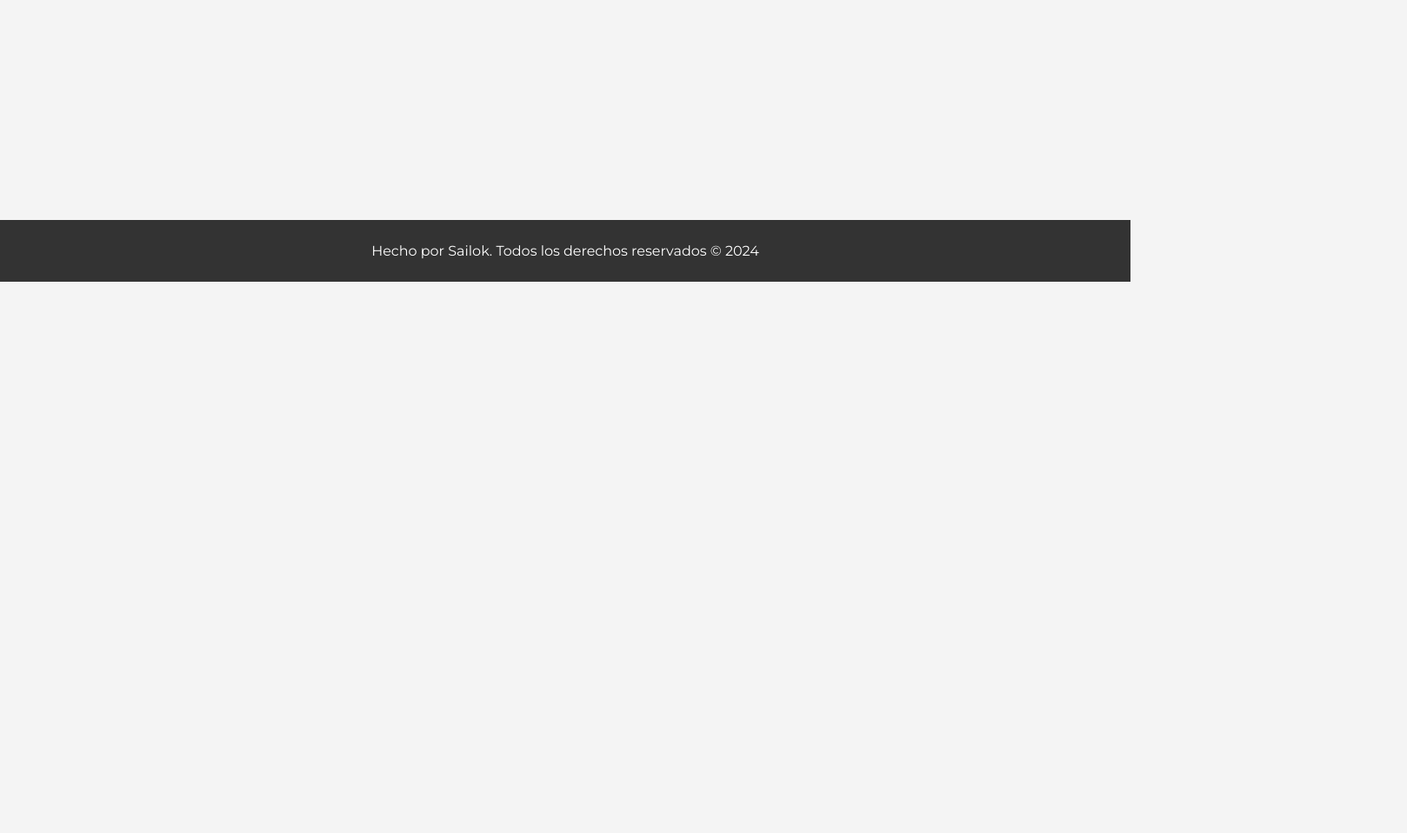
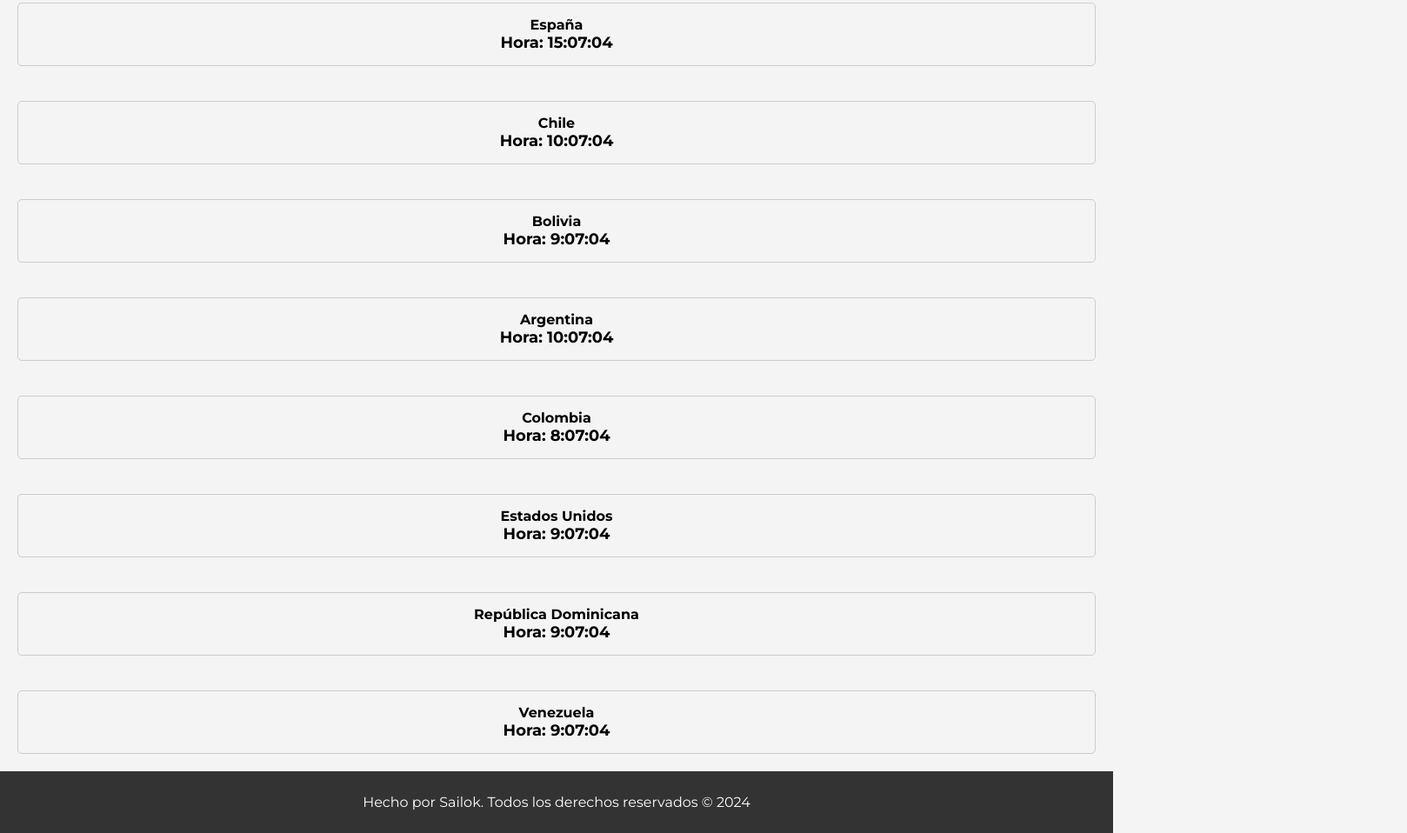
Before and after one commit to Sailok25/ChronoHub, a plain HTML site: page index.html in a window 1280 px wide. Shown: the part 476-1434 px from the top of the page at 87% size, 1618 px wide, since content can reach past the window. Before the commit the page ends 800 px from the top, so only its background shows below. Drawn offline with Linux system fonts and the light colour scheme; a web font is replaced by a local one.

Commit message:
Update main.css

```diff
--- a/main.css
+++ b/main.css
@@ -79,7 +79,7 @@ header {
 /* Apartado del MAIN */
 main {
     display: flex;
-    flex-wrap: no-wrap;
+    flex-wrap: wrap;
     justify-content: space-around;
     margin-top: 120px;
 }
@@ -114,9 +114,6 @@ footer {
     color: #fff;
     text-align: center;
     padding: 10px;
-    position: fixed;
-    bottom: 0;
-    width: 100%;
 }
 
 /* Estilos específicos para el cronómetro */
```
